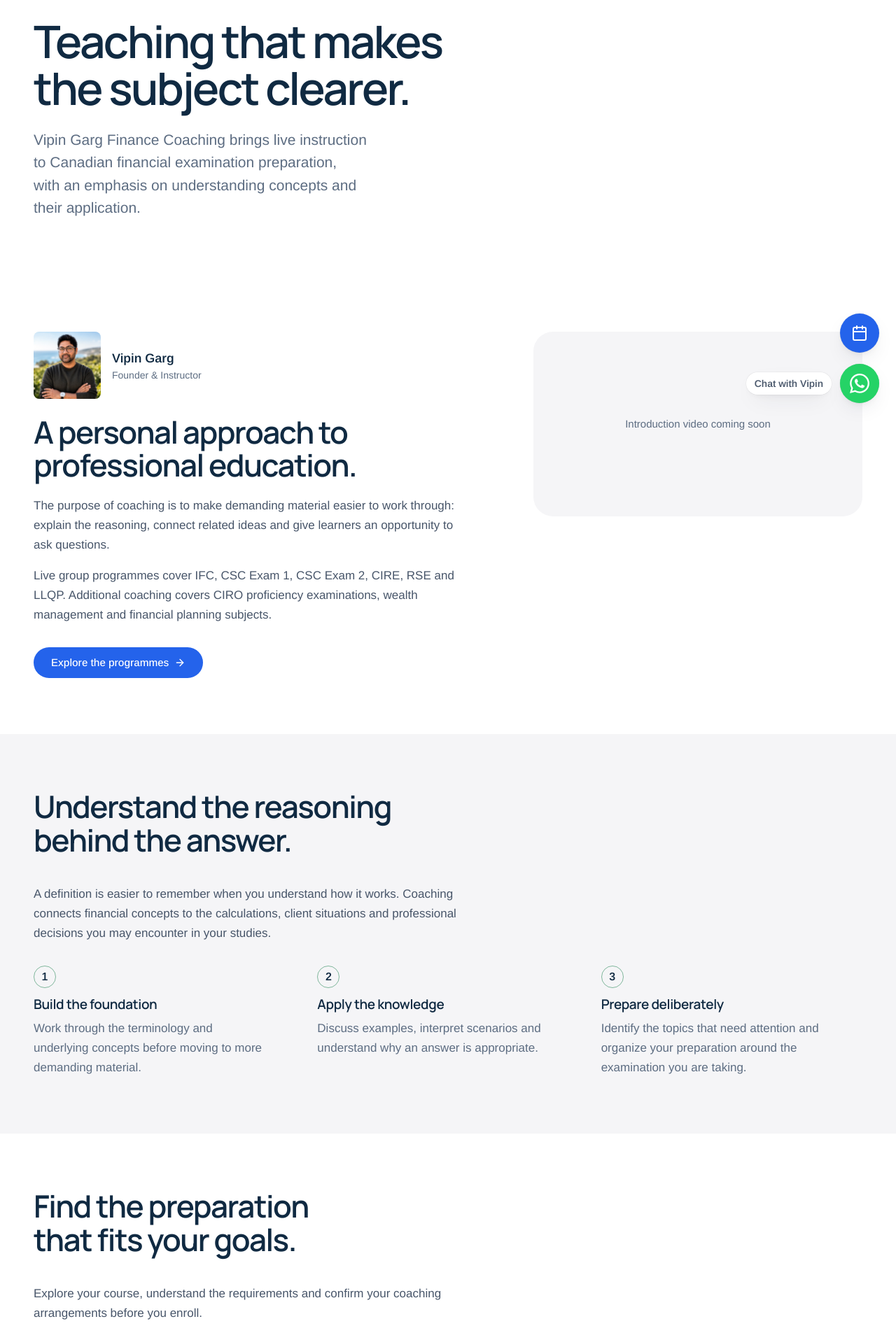
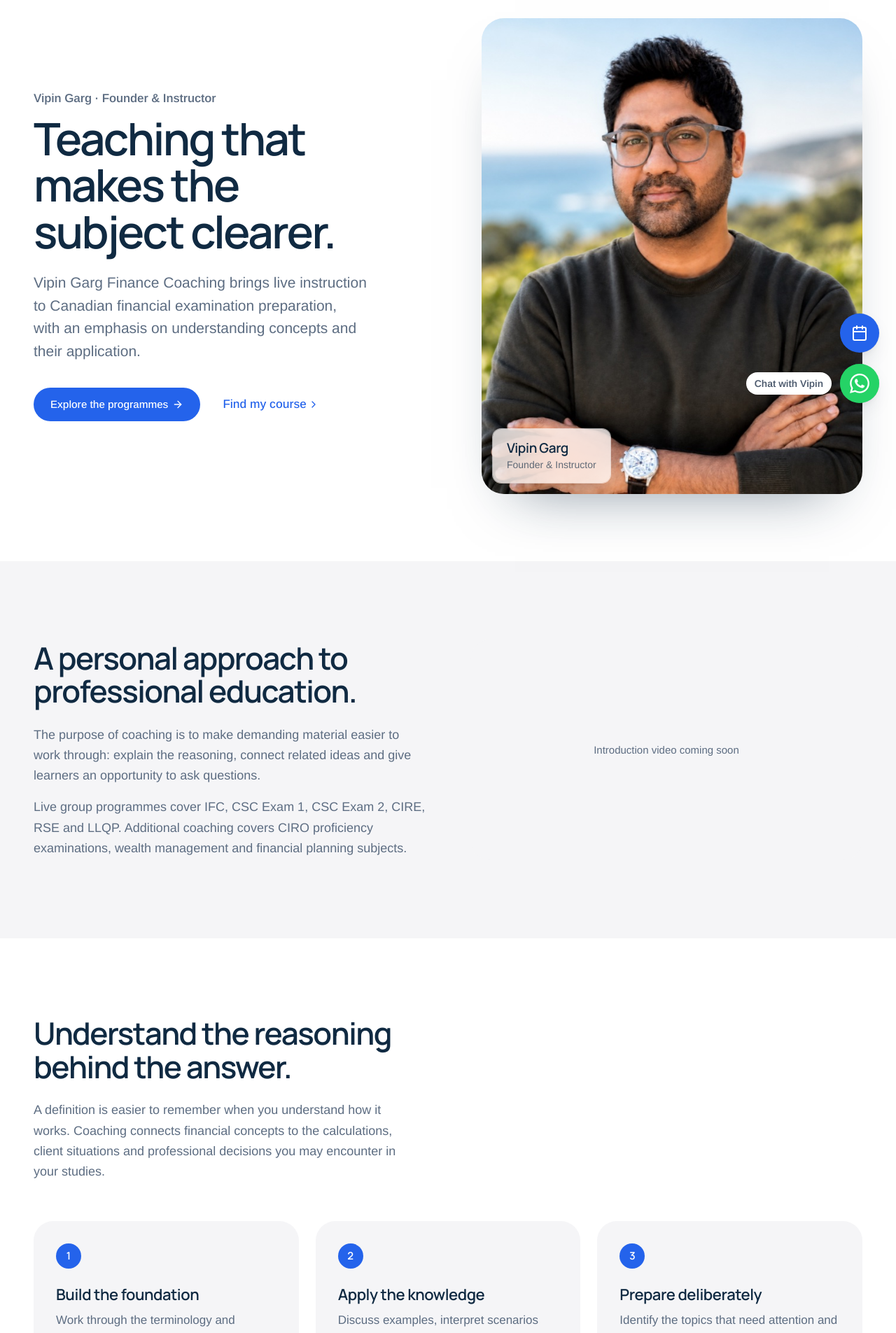
Before and after one commit to MohakGupta2004/vipin-website, a Next.js app: page /about in a window 1280 px wide. Shown: the part 200-2105 px from the top of the page at 70% size. Built offline with nearby package versions, Linux system fonts and the light colour scheme; no server answers.

Commit message:
feat: nav section stats animation add

```diff
--- a/app/about/page.tsx
+++ b/app/about/page.tsx
@@ -1,21 +1,21 @@
-import type { Metadata } from "next";
-import Link from "next/link";
-import { ArrowRight } from "lucide-react";
+import type { Metadata } from "next"
+import Image from "next/image"
+import Link from "next/link"
+import { ArrowRight, ChevronRight } from "lucide-react"
 
-import { VipinPhoto } from "@/components/course/vipin-photo";
-import { MediaSlot, PageSection, PageShell } from "@/components/course/page-shell";
-import { buttonVariants } from "@/components/ui/button";
-import { primaryButton } from "@/components/forms/styles";
-import { buildMetadata } from "@/lib/seo";
-import { siteConfig } from "@/lib/site-config";
-import { cn } from "@/lib/utils";
+import { MediaSlot } from "@/components/course/page-shell"
+import { Breadcrumbs } from "@/components/layout/breadcrumbs"
+import { Reveal } from "@/components/motion/reveal"
+import { buildMetadata } from "@/lib/seo"
+import { siteConfig } from "@/lib/site-config"
+import { cn } from "@/lib/utils"
 
 export const metadata: Metadata = buildMetadata({
   title: "About Vipin Garg: Live Finance Exam Coach",
   description:
     "Meet Vipin Garg, founder and instructor. Live online coaching for Canadian financial exams, with a focus on understanding concepts and how they apply.",
   path: "/about",
-});
+})
 
 const approach = [
   {
@@ -30,80 +30,162 @@ const approach = [
     title: "Prepare deliberately",
     text: "Identify the topics that need attention and organize your preparation around the examination you are taking.",
   },
-];
+]
+
+const pill =
+  "group/link inline-flex h-12 items-center justify-center gap-1.5 rounded-full bg-primary px-6 text-[0.9375rem] font-medium whitespace-nowrap text-primary-foreground transition-[background-color,transform] duration-150 ease-out hover:bg-cta-hover focus-visible:outline-2 focus-visible:outline-offset-2 focus-visible:outline-ring active:scale-[0.97] motion-reduce:transition-none"
+const nudge = "size-4 transition-transform duration-200 ease-out group-hover/link:translate-x-0.5 motion-reduce:transition-none"
+const rise = (i: number) => ({ className: "vg-rise", style: { animationDelay: `${40 + i * 70}ms` } })
 
 export default function AboutPage() {
-  const video = siteConfig.founderVideo;
+  const video = siteConfig.founderVideo
+  const photo = siteConfig.instructor.photo
   return (
-    <PageShell
-      crumbs={[{ name: "About", href: "/about" }]}
-      title="Teaching that makes the subject clearer."
-      lead="Vipin Garg Finance Coaching brings live instruction to Canadian financial examination preparation, with an emphasis on understanding concepts and their application."
+    <div>
+      <Breadcrumbs items={[{ name: "About", href: "/about" }]} />
+
+      {/* Hero: the title on the left, a large portrait on the right. */}
+      <header className="container-site grid items-center gap-12 pt-10 pb-16 max-sm:pt-4 lg:grid-cols-12 lg:gap-16 lg:pt-16 lg:pb-24">
+        <div className={cn(photo ? "lg:col-span-6" : "lg:col-span-9")}>
+          <p {...rise(0)} className="vg-rise text-eyebrow">
+            {siteConfig.instructor.name} · {siteConfig.instructor.role}
+          </p>
+          <h1 {...rise(1)} className="vg-rise mt-3">
+            Teaching that makes the subject clearer.
+          </h1>
+          <p {...rise(2)} className="vg-rise text-lead mt-6 max-w-[46ch]">
+            Vipin Garg Finance Coaching brings live instruction to Canadian financial examination preparation, with an
+            emphasis on understanding concepts and their application.
+          </p>
+          <div {...rise(3)} className="vg-rise mt-9 flex flex-col gap-x-8 gap-y-3 sm:flex-row sm:items-center">
+            <Link href="/courses" className={pill}>
+              Explore the programmes
+              <ArrowRight aria-hidden="true" strokeWidth={2} className={nudge} />
+            </Link>
+            <Link
+              href="/find-my-course"
+              className="group/link inline-flex min-h-11 items-center gap-0.5 text-[1.0625rem] font-medium text-link transition-opacity hover:opacity-75 max-sm:justify-center"
             >
-      <PageSection>
-        <div className="grid gap-10 lg:grid-cols-12">
-          <div className="lg:col-span-7">
-            <div className="flex items-center gap-4">
-              <VipinPhoto size={96} priority />
-              <div>
-                <p className="text-lg font-semibold text-heading">Vipin Garg</p>
-                <p className="text-sm text-muted-foreground">Founder &amp; Instructor</p>
+              Find my course
+              <ChevronRight aria-hidden="true" strokeWidth={2} className={nudge} />
+            </Link>
           </div>
         </div>
-            <h2 className="mt-6">A personal approach to professional education.</h2>
-            <p className="mt-5 max-w-[68ch] text-[17px]">
+
+        {photo ? (
+          <div className="lg:col-span-6">
+            <figure className="vg-rise relative mx-auto aspect-[4/5] w-full max-w-[34rem] overflow-hidden rounded-[2rem] bg-[#f5f5f7] shadow-[0_40px_80px_-48px_rgb(16_42_66/0.55)] lg:mr-0 lg:ml-auto" style={{ animationDelay: "120ms" }}>
+              <div className="vg-settle absolute inset-0">
+                <Image
+                  src={photo.src}
+                  alt={photo.alt}
+                  fill
+                  priority
+                  sizes="(min-width: 1024px) 34rem, 100vw"
+                  className="object-cover object-[50%_18%]"
+                />
+              </div>
+              {/* Name plate: frosted material, solid white if blur is unavailable or transparency is reduced. */}
+              <figcaption className="absolute right-4 bottom-4 left-4 rounded-2xl bg-white/75 px-5 py-4 shadow-[0_0_0_1px_rgb(255_255_255/0.6),0_12px_32px_-12px_rgb(16_42_66/0.35)] backdrop-blur-xl backdrop-saturate-150 supports-[not(backdrop-filter:blur(0))]:bg-white sm:right-auto sm:max-w-[16rem] [@media(prefers-reduced-transparency:reduce)]:bg-white">
+                <p className="font-heading text-[1.1875rem] leading-tight font-semibold tracking-[-0.02em] text-heading">
+                  {siteConfig.instructor.name}
+                </p>
+                <p className="mt-0.5 text-sm text-heading/65">{siteConfig.instructor.role}</p>
+              </figcaption>
+            </figure>
+          </div>
+        ) : null}
+      </header>
+
+      {/* Personal approach + video */}
+      <section aria-labelledby="personal-h" className="bg-[#f5f5f7] py-20 sm:py-28">
+        <div className="container-site grid items-center gap-12 lg:grid-cols-12 lg:gap-16">
+          <Reveal className="lg:col-span-6">
+            <h2 id="personal-h">A personal approach to professional education.</h2>
+            <p className="mt-6 max-w-[56ch] text-[1.0625rem] leading-relaxed text-muted-foreground sm:text-lg">
               {siteConfig.instructor.bio ??
                 "The purpose of coaching is to make demanding material easier to work through: explain the reasoning, connect related ideas and give learners an opportunity to ask questions."}
             </p>
-            <p className="mt-4 max-w-[68ch] text-[17px]">
+            <p className="mt-4 max-w-[56ch] text-[1.0625rem] leading-relaxed text-muted-foreground sm:text-lg">
               Live group programmes cover IFC, CSC Exam 1, CSC Exam 2, CIRE, RSE and LLQP. Additional coaching covers
               CIRO proficiency examinations, wealth management and financial planning subjects.
             </p>
-            <Link href="/courses" className={cn(buttonVariants(), primaryButton, "mt-8")}>
-              Explore the programmes <ArrowRight className="size-4" aria-hidden="true" />
-            </Link>
-          </div>
-          <div className="lg:col-span-5">
+          </Reveal>
+          <Reveal className="lg:col-span-6" delay={80}>
             {video ? (
-              <video controls poster={video.poster} className="aspect-video w-full rounded-lg" src={video.src}>
+              <video
+                controls
+                poster={video.poster}
+                className="aspect-video w-full rounded-[1.75rem] shadow-[0_40px_80px_-48px_rgb(16_42_66/0.45)]"
+                src={video.src}
+              >
                 {video.captionsUrl ? <track kind="captions" src={video.captionsUrl} default /> : null}
               </video>
             ) : (
               <MediaSlot label="Introduction video coming soon" />
             )}
+          </Reveal>
         </div>
-        </div>
-      </PageSection>
+      </section>
 
-      <PageSection tone="band" id="approach" title="Understand the reasoning behind the answer.">
-        <p className="max-w-[68ch] text-[17px]">
-          A definition is easier to remember when you understand how it works. Coaching connects financial concepts to
-          the calculations, client situations and professional decisions you may encounter in your studies.
+      {/* Approach */}
+      <section id="approach" aria-labelledby="approach-h" className="py-20 sm:py-28">
+        <div className="container-site">
+          <Reveal className="max-w-3xl">
+            <h2 id="approach-h">Understand the reasoning behind the answer.</h2>
+            <p className="mt-6 max-w-[56ch] text-[1.0625rem] leading-relaxed text-muted-foreground sm:text-lg">
+              A definition is easier to remember when you understand how it works. Coaching connects financial concepts
+              to the calculations, client situations and professional decisions you may encounter in your studies.
             </p>
-        <ol className="mt-8 grid gap-8 md:grid-cols-3">
+          </Reveal>
+          <ol className="mt-12 grid gap-4 sm:mt-14 md:grid-cols-3 md:gap-6">
             {approach.map((a, i) => (
               <li key={a.title}>
+                <Reveal delay={i * 70} className="h-full">
+                  <div className="h-full rounded-[1.75rem] bg-[#f5f5f7] p-7 sm:p-8">
                     <span
                       aria-hidden="true"
-                className="flex size-8 items-center justify-center rounded-full border border-brand-teal text-base font-semibold tabular-nums text-heading"
+                      className="flex size-9 items-center justify-center rounded-full bg-primary font-heading text-[0.9375rem] font-semibold tabular-nums text-white"
                     >
                       {i + 1}
                     </span>
-              <h3 className="mt-3 text-[1.1875rem]">{a.title}</h3>
-              <p className="mt-2 text-[17px] text-muted-foreground">{a.text}</p>
+                    <h3 className="mt-6 text-[1.375rem]">{a.title}</h3>
+                    <p className="mt-2 text-[1.0625rem] leading-relaxed text-muted-foreground">{a.text}</p>
+                  </div>
+                </Reveal>
               </li>
             ))}
           </ol>
-      </PageSection>
+        </div>
+      </section>
 
-      <PageSection id="next" title="Find the preparation that fits your goals.">
-        <p className="max-w-[68ch] text-[17px]">
-          Explore your course, understand the requirements and confirm your coaching arrangements before you enroll.
+      {/* Next step */}
+      <section id="next" aria-labelledby="next-h" className="pb-20 sm:pb-28">
+        <div className="container-site">
+          <Reveal>
+            <div className="grid gap-8 rounded-[2rem] bg-surface-inverse p-8 text-inverse-fg sm:p-12 lg:grid-cols-12 lg:items-center lg:gap-12 lg:p-16">
+              <div className="lg:col-span-8">
+                <h2 id="next-h" className="text-inverse-fg">
+                  Find the preparation that fits your goals.
+                </h2>
+                <p className="mt-4 max-w-[52ch] text-lg leading-[1.55] text-inverse-muted">
+                  Explore your course, understand the requirements and confirm your coaching arrangements before you
+                  enroll.
                 </p>
-        <Link href="/find-my-course" className={cn(buttonVariants(), primaryButton, "mt-6")}>
+              </div>
+              <div className="lg:col-span-4 lg:text-right">
+                <Link
+                  href="/find-my-course"
+                  className="group/link inline-flex h-12 items-center justify-center gap-1.5 rounded-full bg-white px-6 text-[0.9375rem] font-medium text-heading transition-[background-color,transform] duration-150 ease-out hover:bg-white/90 focus-visible:outline-2 focus-visible:outline-offset-2 focus-visible:outline-inverse-link active:scale-[0.97] motion-reduce:transition-none max-sm:w-full"
+                >
                   Find my course
+                  <ArrowRight aria-hidden="true" strokeWidth={2} className={nudge} />
                 </Link>
-      </PageSection>
-    </PageShell>
-  );
+              </div>
+            </div>
+          </Reveal>
+        </div>
+      </section>
+    </div>
+  )
 }
--- /dev/null
+++ b/components/home/count-up.tsx
@@ -0,0 +1,62 @@
+"use client"
+
+import { useEffect, useRef, useState } from "react"
+
+/**
+ * Counts a stat like "2000+" up from 0 once, on load.
+ * - Server and no-JS render the final value, so nothing is wrong if the script never runs.
+ * - An invisible copy of the final value holds the width, so the line never jitters as digits grow.
+ * - Strong ease-out (fast start, long soft landing), no overshoot. Reduced motion: shows the final value.
+ * Non-numeric values (e.g. "CFA Charterholder") render as plain text.
+ */
+export function CountUp({
+  value,
+  duration = 1900,
+  delay = 450,
+}: {
+  value: string
+  duration?: number
+  delay?: number
+}) {
+  const match = value.match(/^(\d+)(.*)$/)
+  const target = match ? Number(match[1]) : null
+  const suffix = match ? match[2] : ""
+  const [n, setN] = useState<number | null>(null) // null = show final (server / reduced motion)
+  const raf = useRef<number | undefined>(undefined)
+
+  useEffect(() => {
+    if (target === null) return
+    if (window.matchMedia("(prefers-reduced-motion: reduce)").matches) return
+    let start = 0
+    const tick = (now: number) => {
+      if (!start) start = now
+      const t = Math.min((now - start) / duration, 1)
+      const eased = t === 1 ? 1 : 1 - Math.pow(2, -10 * t) // easeOutExpo
+      setN(Math.round(target * eased))
+      if (t < 1) raf.current = requestAnimationFrame(tick)
+      else setN(null)
+    }
+    // eslint-disable-next-line react-hooks/set-state-in-effect -- start from 0 only after mount, so the server HTML keeps the final value
+    setN(0)
+    const timer = window.setTimeout(() => {
+      raf.current = requestAnimationFrame(tick)
+    }, delay)
+    return () => {
+      window.clearTimeout(timer)
+      if (raf.current) cancelAnimationFrame(raf.current)
+    }
+  }, [target, duration, delay])
+
+  if (target === null) return <>{value}</>
+
+  return (
+    <span className="relative inline-block tabular-nums">
+      <span className="invisible">{value}</span>
+      <span aria-hidden="true" className="absolute inset-0 text-center">
+        {n === null ? target : n}
+        {suffix}
+      </span>
+      <span className="sr-only">{value}</span>
+    </span>
+  )
+}
--- a/components/home/hero.tsx
+++ b/components/home/hero.tsx
@@ -6,6 +6,8 @@ import { appUrl } from "@/components/layout/app-links"
 import { courses } from "@/lib/data/courses"
 import { isEnabled } from "@/lib/feature-flags"
 import { cn } from "@/lib/utils"
+
+import { CountUp } from "./count-up"
 
 /*
  * Photo: public/images/hero-bg.jpg
@@ -218,7 +220,7 @@ export function Hero() {
                         : "text-base sm:text-[1.5rem] lg:text-[1.625rem]"
                     }
                   >
-                    {f.value}
+                    <CountUp value={f.value} />
                   </span>
                 </dd>
               </div>
```
Lines whose indentation alone changed are shown as unchanged.
